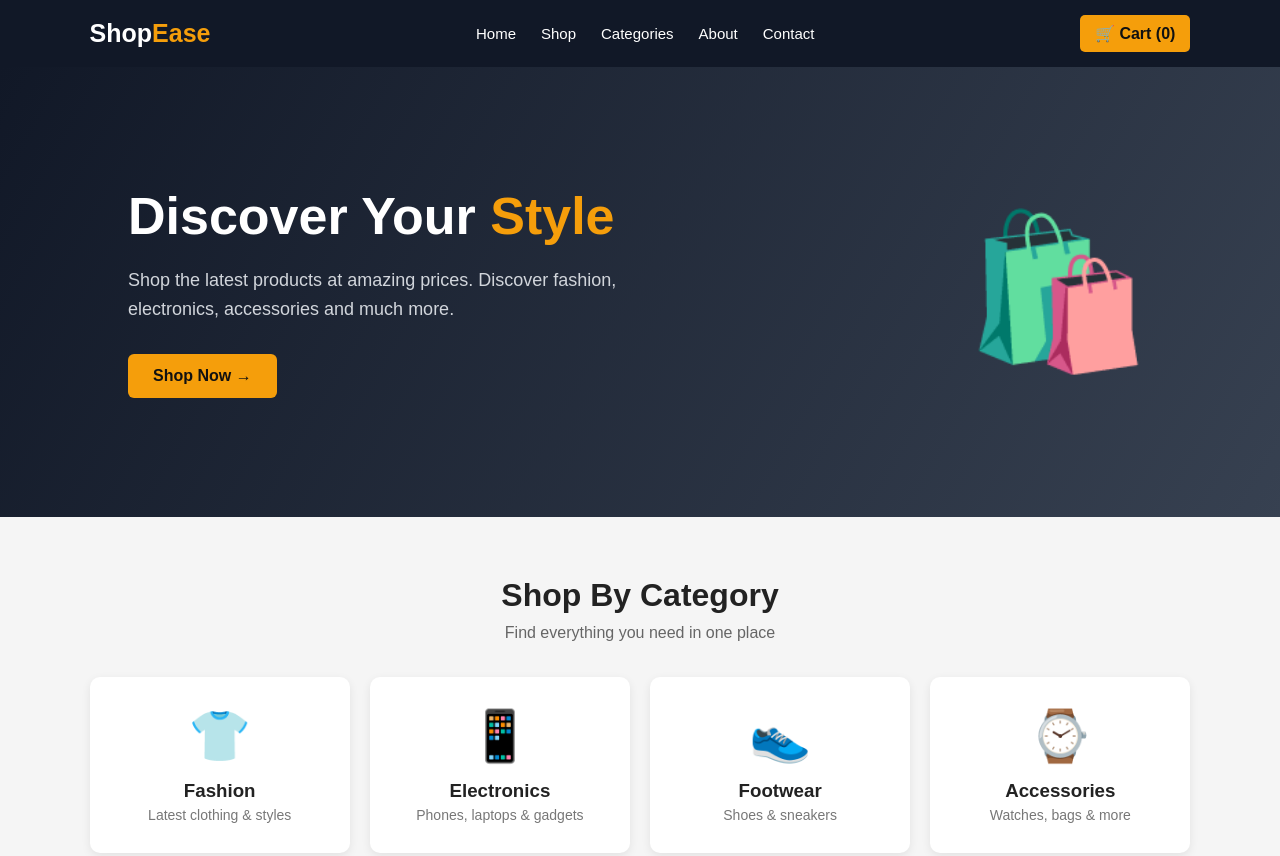
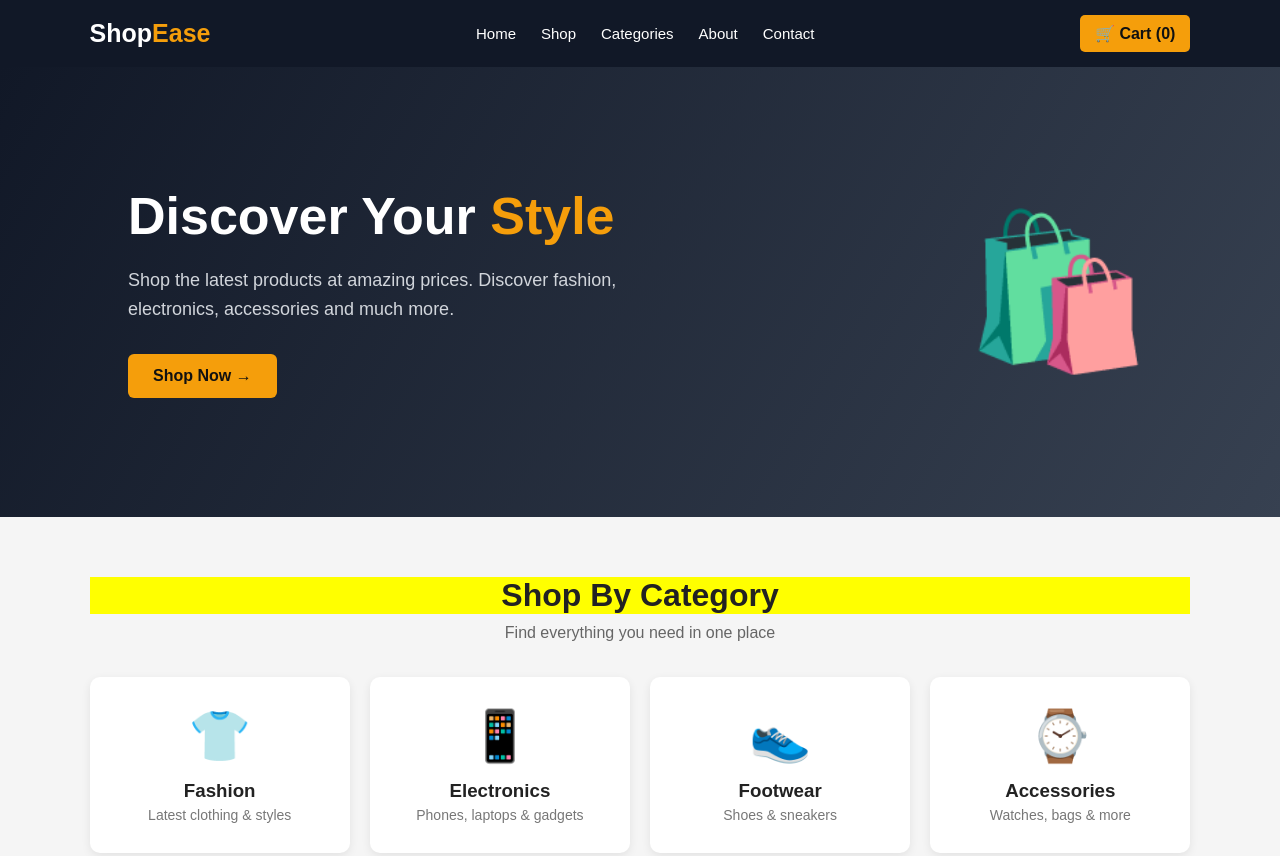
Before and after one commit to harshtripathi-hue/E-comerce, a plain HTML site: page index.html in a window 1280 px wide. Shown: the top 856 px of the page. Drawn offline with Linux system fonts and the light colour scheme.

Commit message:
background color changed

```diff
--- a/index.html
+++ b/index.html
@@ -473,7 +473,7 @@
 
         <div class="section-title">
 
-            <h2>Shop By Category</h2>
+            <h2 style="background-color: yellow;">Shop By Category</h2>
 
             <p>
                 Find everything you need in one place
```
